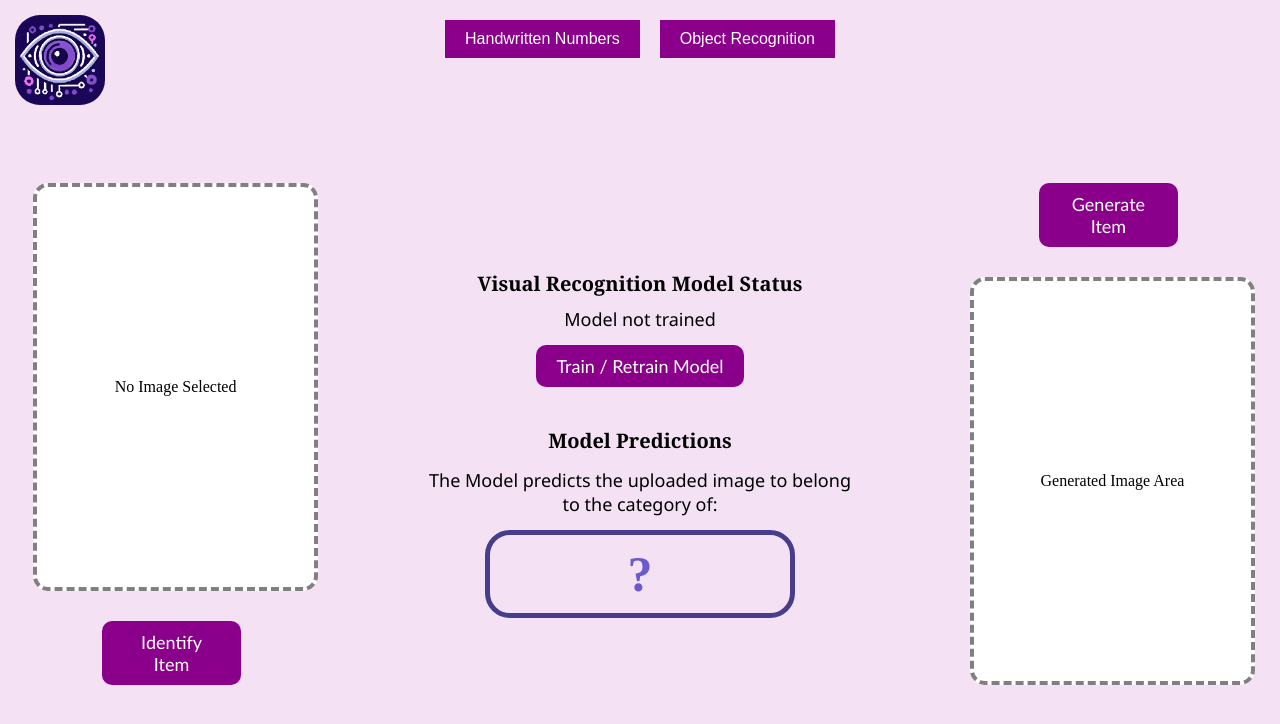
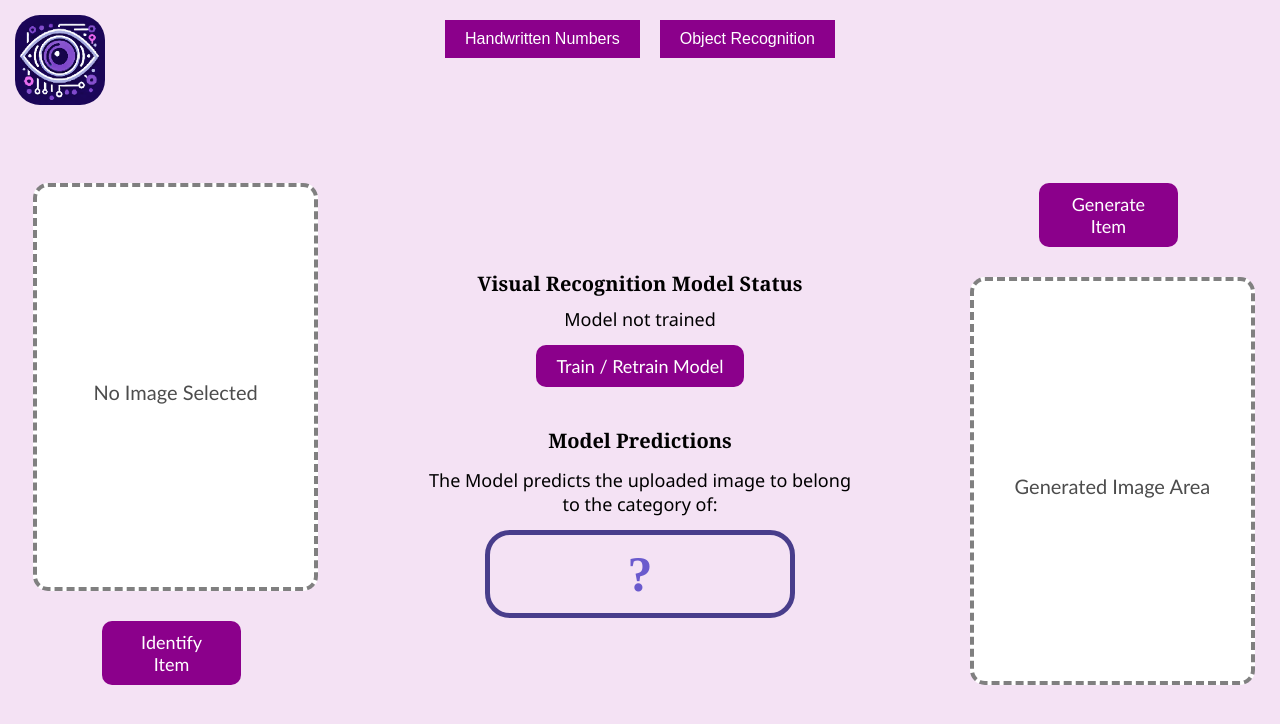
Before and after one commit to t1oluwani/SmartVision, a Vue app in the folder frontend/: page / in a window 1280 px wide. Both pictures are taken after a click on the button "Object Recognition". Shown: the top 724 px of the page. Built offline with nearby package versions, Linux system fonts and the light colour scheme.

Commit message:
Label styling

```diff
--- a/frontend/src/assets/styles/ObjectRecognition.css
+++ b/frontend/src/assets/styles/ObjectRecognition.css
@@ -102,6 +102,7 @@
 }
 
 .OR-Scope .upload-image {
+  z-index: 1;
   opacity: 0;
   width: 100%;
   height: 100%;
@@ -111,3 +112,11 @@
 .OR-Scope .upload-label {
   position: fixed;
 }
+
+.OR-Scope .upload-label, .OR-Scope .generate-label {
+  font-size: 20px;
+  margin-top: 10px;
+  border-radius: 10px;
+  color: rgba(0, 0, 0, 0.7);
+  font-family: 'Gill Sans MT', 'Trebuchet MS', sans-serif;
+}
--- a/frontend/src/components/ObjectRecognition.vue
+++ b/frontend/src/components/ObjectRecognition.vue
@@ -37,8 +37,9 @@
       <div class="right-container">
         <button @click="generate">Generate Item</button>
         <div class="generate-box">
-          <!-- Placeholder for image generation: White rectangle -->
-          <div class="generate-placeholder">Generated Image Area</div>
+          <div class="generate-placeholder">
+            <label class="generate-label">Generated Image Area</label>
+          </div>
         </div>
       </div>
     </div>
```
